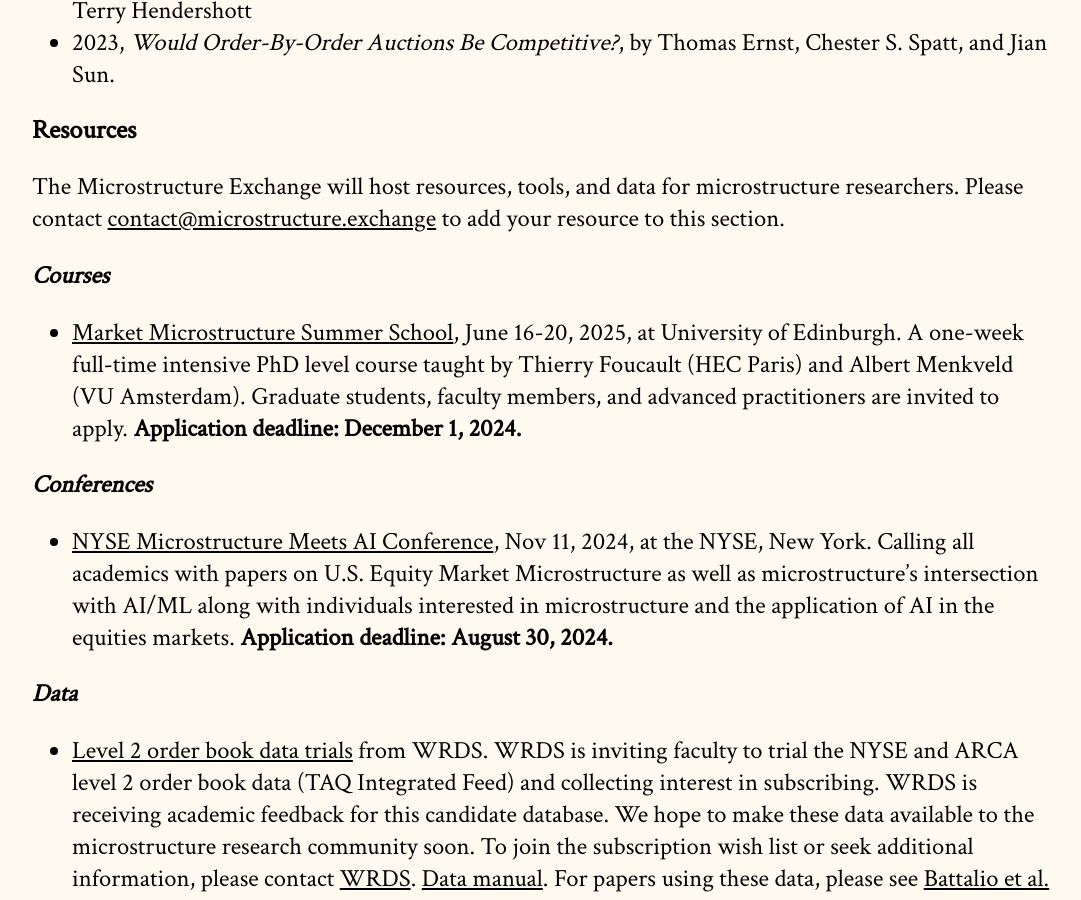
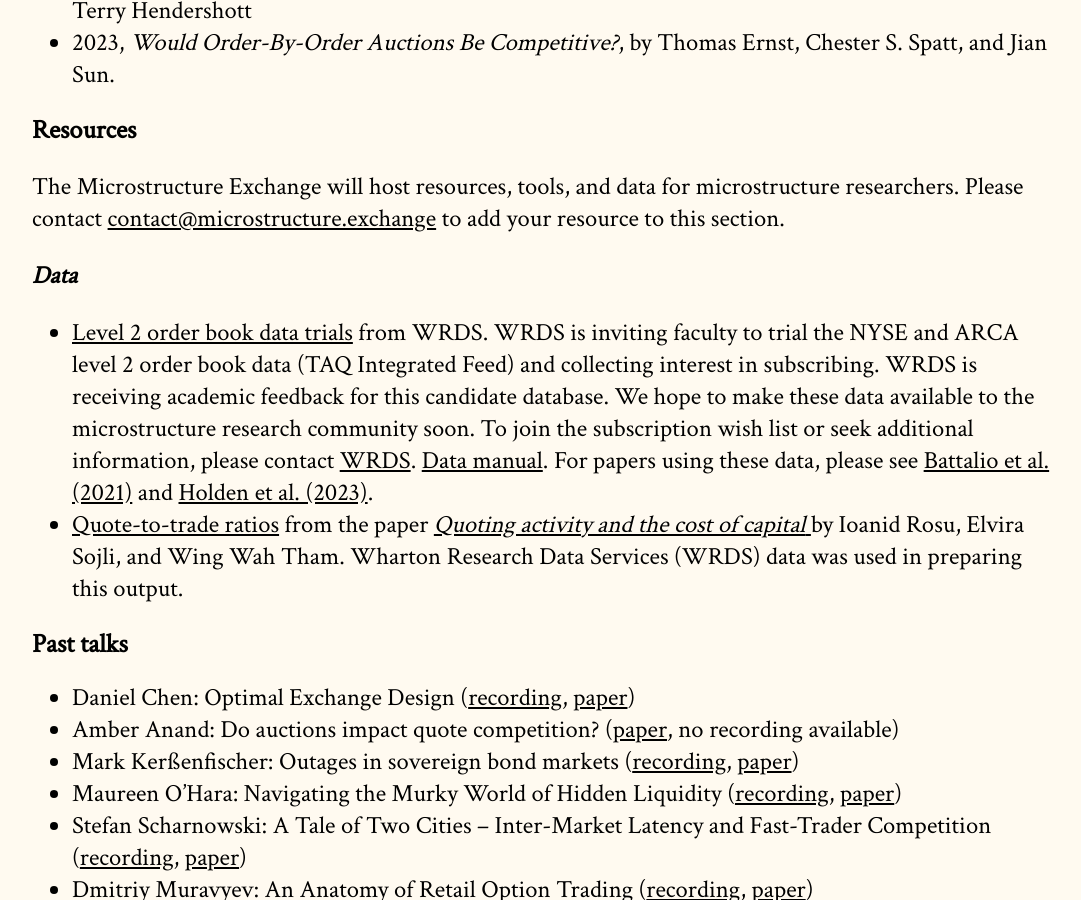
Before and after one commit to cpfiffer/microstructure.exchange, a Jekyll site: the page built from index.md, in a window 1280 px wide and 900 px high, scrolled down 2258 px. Shown: the whole window, without its empty margins (96-1177 px from the left). Built offline with Jekyll 4.4.1, drawn with Linux system fonts in a browser that asks for light colours; some web fonts are replaced; some of the changed text lies outside the part shown.

Commit message:
Update index.md

```diff
--- a/index.md
+++ b/index.md
@@ -59,11 +59,11 @@ WRDS is sponsoring the TME best paper award. Every academic year, all papers pre
 
 The Microstructure Exchange will host resources, tools, and data for microstructure researchers. Please contact [contact@microstructure.exchange](mailto:contact@microstructure.exchange) to add your resource to this section.
 
-### Courses
+<!-- ### Courses
 - [Market Microstructure Summer School](https://microstructure-course.com/), June 16-20, 2025, at University of Edinburgh. A one-week full-time intensive PhD level course taught by Thierry Foucault (HEC Paris) and Albert Menkveld (VU Amsterdam). Graduate students, faculty members, and advanced practitioners are invited to apply. **Application deadline: December 1, 2024.**
 
 ### Conferences
-- [NYSE Microstructure Meets AI Conference](https://www.nyse.com/events/nyse-microstructure-meets-ai-conference), Nov 11, 2024, at the NYSE, New York. Calling all academics with papers on U.S. Equity Market Microstructure as well as microstructure’s intersection with AI/ML along with individuals interested in microstructure and the application of AI in the equities markets. **Application deadline: August 30, 2024.**
+- [NYSE Microstructure Meets AI Conference](https://www.nyse.com/events/nyse-microstructure-meets-ai-conference), Nov 11, 2024, at the NYSE, New York. Calling all academics with papers on U.S. Equity Market Microstructure as well as microstructure’s intersection with AI/ML along with individuals interested in microstructure and the application of AI in the equities markets. **Application deadline: August 30, 2024.** -->
 
 ### Data
 
```
Also changed, not shown: other parts of index.md (+1 -1 lines).
